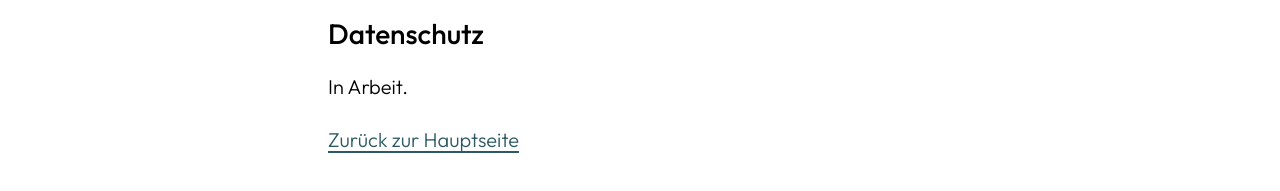
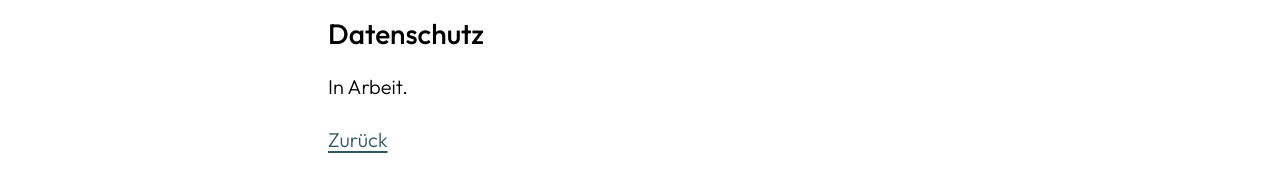
Before and after one commit to vokal-mp8/vokal-mp8.github.io, a plain HTML site: page impressum.html in a window 1280 px wide. Shown: the part 219-410 px from the top of the page. Drawn offline with Linux system fonts and the light colour scheme.

Commit message:
Impressum only Zurück

```diff
--- a/impressum.html
+++ b/impressum.html
@@ -16,7 +16,7 @@
     <p>In Arbeit.</p>
     <h2>Datenschutz</h2>
     <p>In Arbeit.</p>
-    <p><a href="index.html">Zurück zur Hauptseite</a></p>
+    <p><a href="index.html">Zurück</a></p>
   </section>
 </main>
 </body>
```
